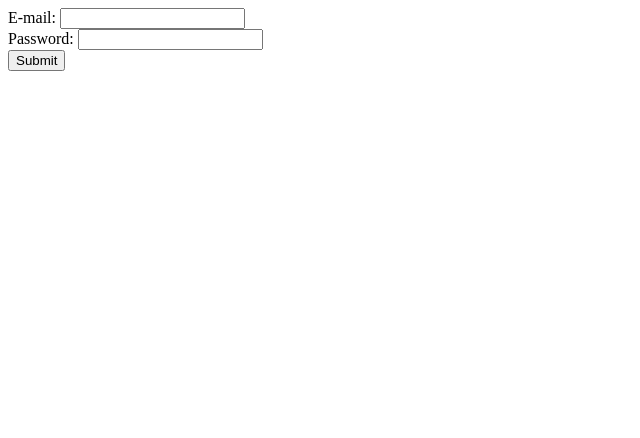
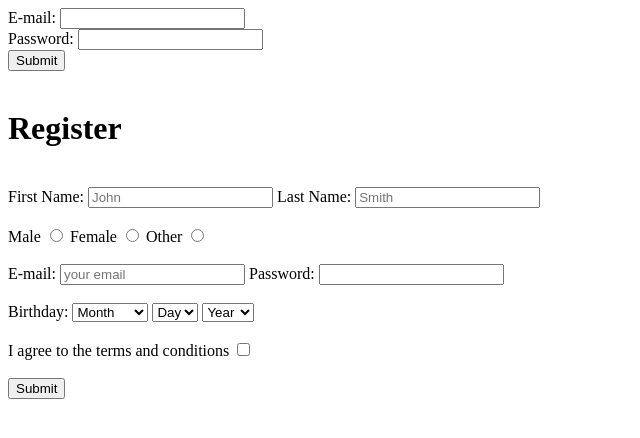
Before and after one commit to rakelvella/rakelvella.github.io, a plain HTML site: page login.html in a window 1280 px wide. Shown: the whole page, without its empty margins (0-640 px from the left). Drawn offline with Linux system fonts and the light colour scheme.

Commit message:
Update login.html

```diff
--- a/login.html
+++ b/login.html
@@ -11,13 +11,74 @@
 <body>
     <form action="/form-page" method="post">
         <div>
-            <label for="mail">E-mail:</label>
-            <input type="email" id="mail" name="user_mail">
+            <label for="email">E-mail:</label>
+            <input type="email" id="email" name="user_mail">
         </div>
         <div>
+            <label for="password1">Password:</label>
+            <input type="password" id="password1" name="pass_word" required maxlength="16">
+        </div>
+        <div class="button">
+            <button type="submit">Submit</button>
+        </div>
+    </form>
+    <br>
+    <h1>Register</h1>
+    <br>
+    <form action="/registration-page" method="post">
+        <div>
+            <label for="firstname">First Name:</label>
+            <input type="text" id="firstname" placeholder="John" name="first_name" required>
+            <label for="lastname">Last Name:</label>
+            <input type="text" id="lastname" placeholder="Smith" name="last_name" required>
+        </div>
+        <br>
+        <div>
+            <label for="gender1">Male</label>
+            <input type="radio" id="gender1" name="gender" value="Male">
+            <label for="gender2">Female</label>
+            <input type="radio" id="gender2" name="gender" value="Female">
+            <label for="gender3">Other</label>
+            <input type="radio" id="gender3" name="gender" value="Other">
+        </div>
+        <br>
+        <div>
+            <label for="mail">E-mail:</label>
+            <input type="email" id="mail" placeholder="your email" name="user_mail" required>
             <label for="password">Password:</label>
-            <input type="password" id="password" name="pass_word" required maxlength="16">
+            <input type="password" id="password" name="pass_word" required minlength="5" maxlength="10">
         </div>
+        <br>
+        <div>
+            <label for="month">Birthday:</label>
+            <select id="month">
+                <option value="">Month</option>
+                <option value="month">January</option>
+                <option value="month">February</option>
+                <option value="month">March</option>
+                <option value="month">April</option>
+            </select>
+            <select>
+                <option value="">Day</option>
+                <option value="day">2</option>
+                <option value="day">4</option>
+                <option value="day">28</option>
+                <option value="day">15</option>
+            </select>
+            <select>
+                <option value="">Year</option>
+                <option value="year">1999</option>
+                <option value="year">1565</option>
+                <option value="year">2002</option>
+                <option value="year">5</option>
+            </select>
+        </div>
+        <br>
+        <div>
+            <label for="tandc">I agree to the terms and conditions</label>
+            <input type="checkbox" id="tandc">
+        </div>
+        <br>
         <div class="button">
             <button type="submit">Submit</button>
         </div>
```
